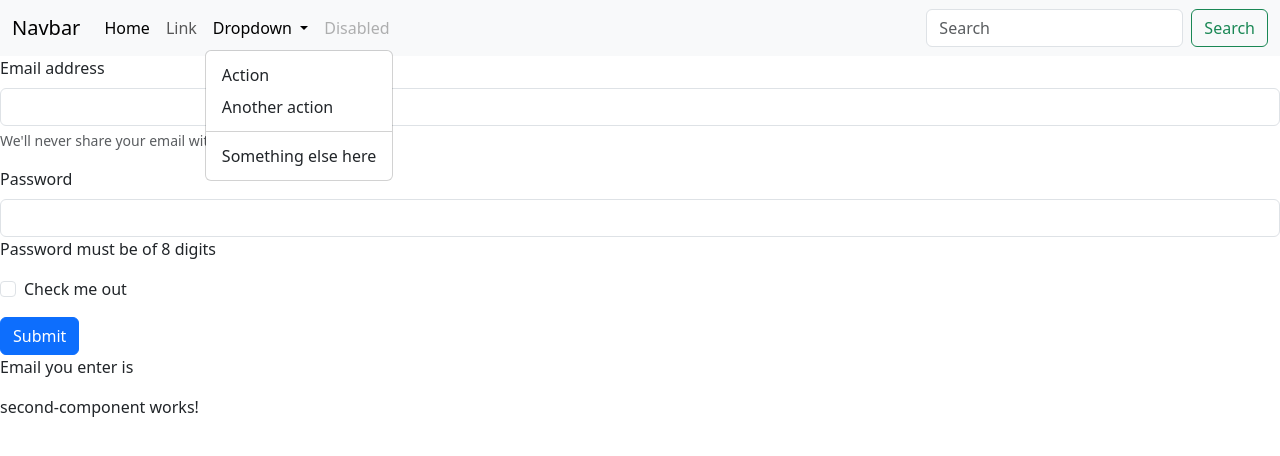
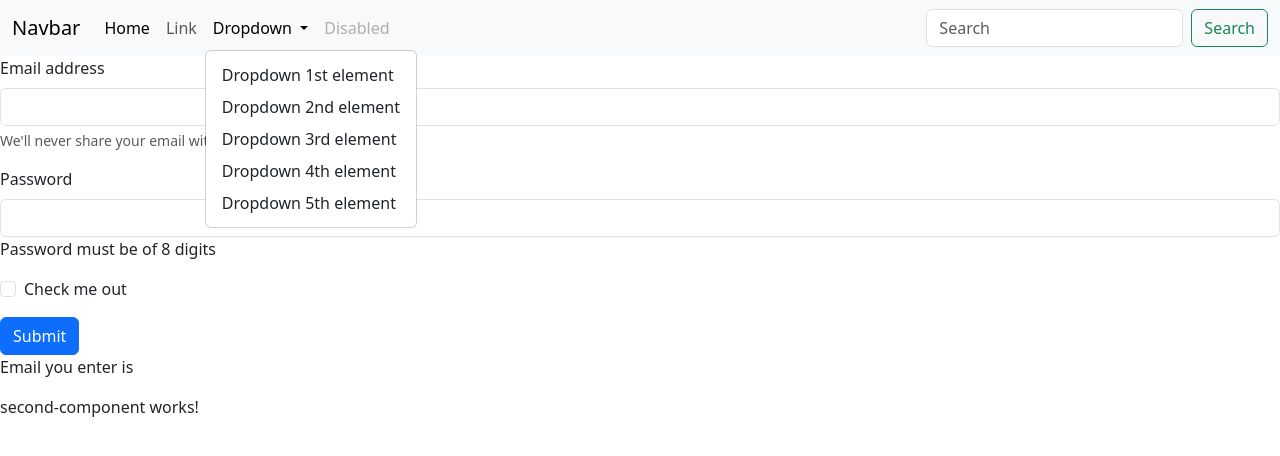
Before and after one commit to onusha45/Angular_project, an Angular app in the folder simple_project/: page / in a window 1280 px wide. Both pictures are taken after a click on the button "Dropdown". Shown: the top 456 px of the page. Built offline with nearby package versions, Linux system fonts and the light colour scheme.

Commit message:
dropdown using ngfor is added

```diff
--- a/simple_project/src/app/navbar/navbar.component.html
+++ b/simple_project/src/app/navbar/navbar.component.html
@@ -18,10 +18,8 @@
               Dropdown
             </a>
             <ul class="dropdown-menu">
-              <li><a class="dropdown-item" href="#">Action</a></li>
-              <li><a class="dropdown-item" href="#">Another action</a></li>
-              <li><hr class="dropdown-divider"></li>
-              <li><a class="dropdown-item" href="#">Something else here</a></li>
+
+              <li *ngFor="let element of dropdown"><a class="dropdown-item" href="#">{{ element }}</a></li>
             </ul>
           </li>
           <li class="nav-item">
--- a/simple_project/src/app/navbar/navbar.component.ts
+++ b/simple_project/src/app/navbar/navbar.component.ts
@@ -1,11 +1,15 @@
+import { CommonModule } from '@angular/common';
 import { Component } from '@angular/core';
+import { FormsModule } from '@angular/forms';
 
 @Component({
   selector: 'app-navbar',
-  imports: [],
+  imports: [FormsModule,CommonModule],
   templateUrl: './navbar.component.html',
   styleUrl: './navbar.component.css'
 })
 export class NavbarComponent {
 
+
+dropdown : string[]= ['Dropdown 1st element','Dropdown 2nd element','Dropdown 3rd element','Dropdown 4th element','Dropdown 5th element']
 }
```
